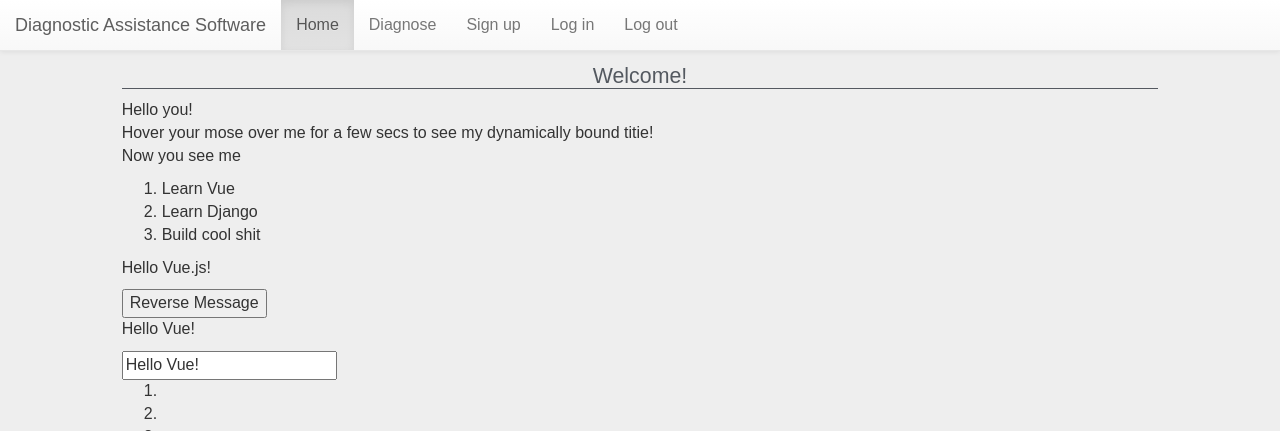
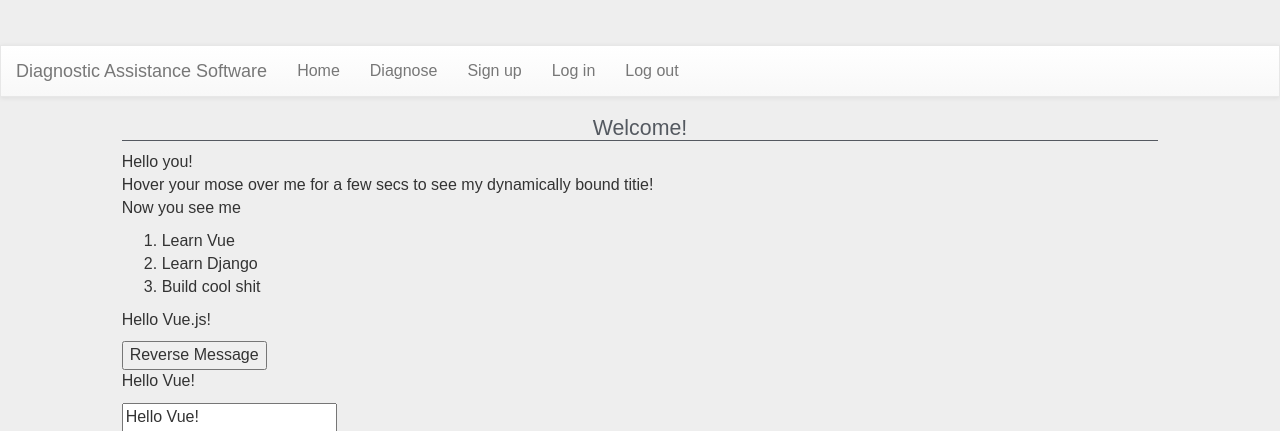
Before and after one commit to tchuanromanee/Diagnostic-Assistance-Software, a Django app: template Web/diagassist/templates/index.html in a window 1280 px wide. Shown: the top 431 px of the page. Run offline with Django 3.2, Linux system fonts and the light colour scheme; the template is opened without the code that fills it, so the values that code supplies are empty; some libraries are stand-ins or nearby versions.

Commit message:
Make navbar not fixed

```diff
--- a/Web/diagassist/templates/base.html
+++ b/Web/diagassist/templates/base.html
@@ -14,13 +14,13 @@
 </head>
 <body>
 
-<nav class="navbar navbar-default navbar-fixed-top">
+<nav class="navbar navbar-default">
   <div class="container-fluid">
     <div class="navbar-header">
       <a class="navbar-brand" href="//">Diagnostic Assistance Software</a>
     </div>
     <ul class="nav navbar-nav">
-      <li class="active"><a href="/diagassist/">Home</a></li>
+      <li><a href="/diagassist/">Home</a></li>
       <li><a href="/diagassist/diagnose">Diagnose</a></li>
       <li><a href="/diagassist/signup">Sign up</a></li>
       <li><a href="/diagassist/login">Log in</a></li>
--- a/Web/static/diagassist/style.css
+++ b/Web/static/diagassist/style.css
@@ -47,3 +47,9 @@ img {
     width: 60%;
     text-align: justify;
 }
+
+/* Remove the navbar's default margin-bottom and rounded borders */
+.navbar {
+  margin-bottom: 0;
+  border-radius: 0;
+}
```
